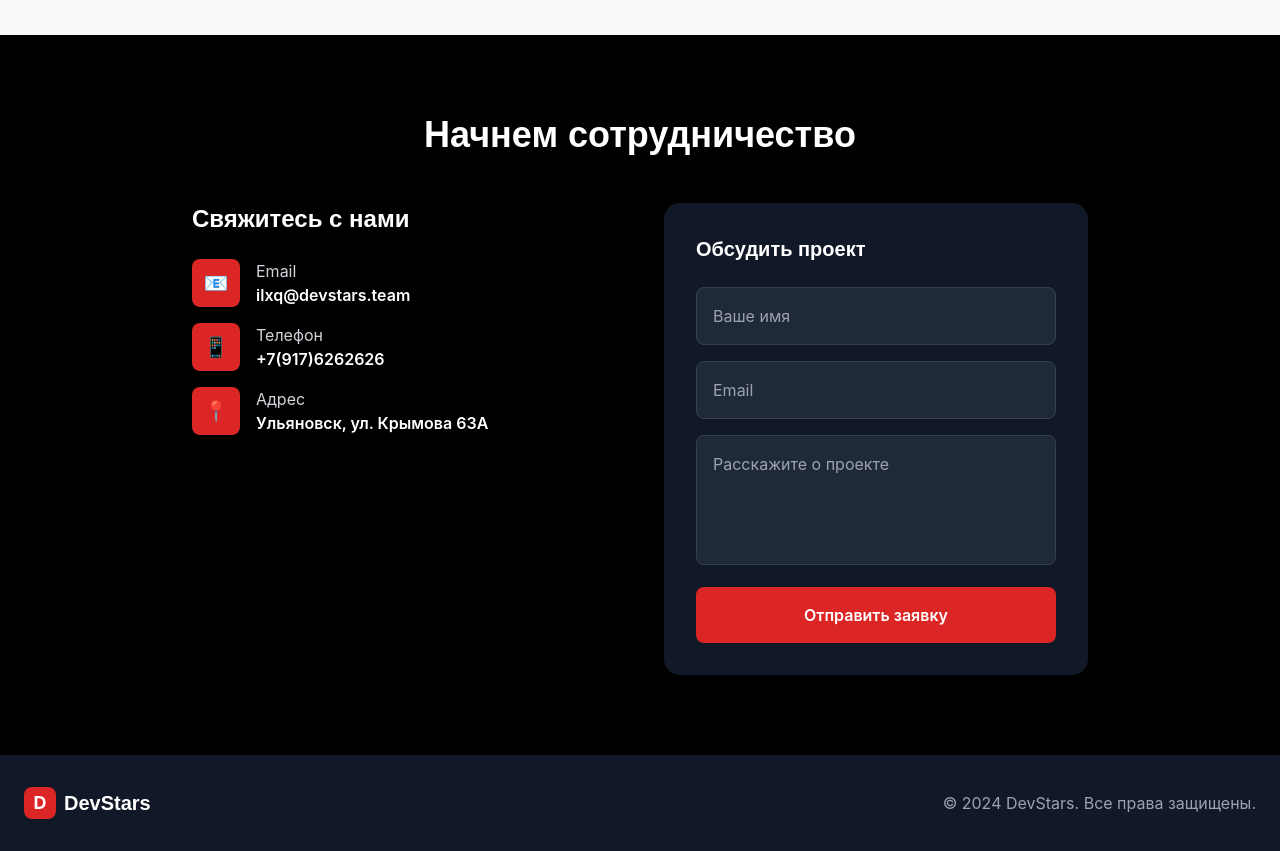
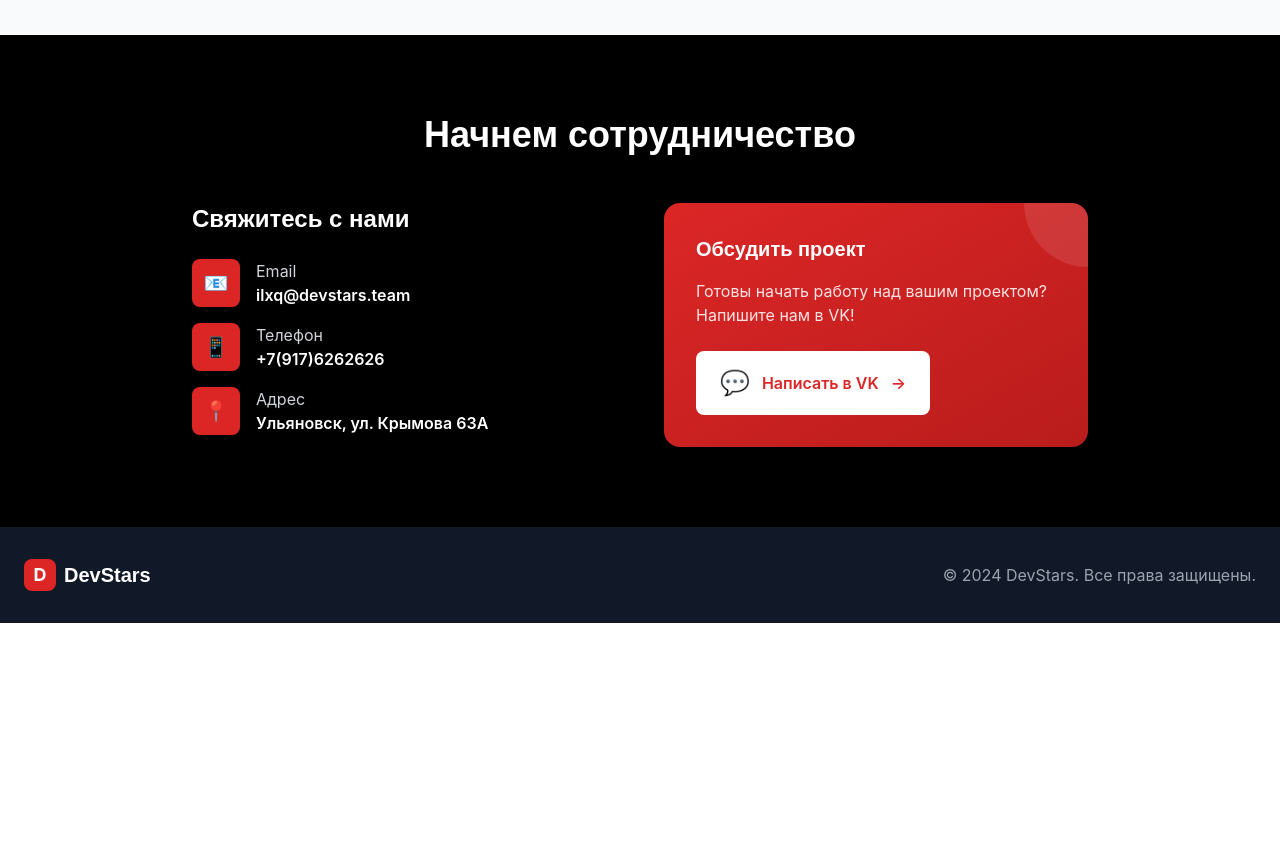
Before and after one commit to ilxq99/devstars-website-development, a React (Vite) app: page / in a window 1280 px wide. Shown: the part 3940-4791 px from the top of the page. After the commit the page ends 4563 px from the top, so only its background shows below. Built offline with nearby package versions, Linux system fonts and the light colour scheme.

Commit message:
Правка футера и ссылки на обсуждение

```diff
--- a/src/pages/Index.tsx
+++ b/src/pages/Index.tsx
@@ -483,30 +483,28 @@ const Index = () => {
                 </div>
               </div>
             </div>
-            <div className="bg-gray-900 p-8 rounded-2xl">
-              <h3 className="font-montserrat font-semibold text-xl mb-6">
-                Обсудить проект
-              </h3>
-              <form className="space-y-4">
-                <input
-                  type="text"
-                  placeholder="Ваше имя"
-                  className="w-full p-4 bg-gray-800 border border-gray-700 rounded-lg text-white placeholder-gray-400 focus:outline-none focus:border-red-600"
-                />
-                <input
-                  type="email"
-                  placeholder="Email"
-                  className="w-full p-4 bg-gray-800 border border-gray-700 rounded-lg text-white placeholder-gray-400 focus:outline-none focus:border-red-600"
-                />
-                <textarea
-                  placeholder="Расскажите о проекте"
-                  rows={4}
-                  className="w-full p-4 bg-gray-800 border border-gray-700 rounded-lg text-white placeholder-gray-400 focus:outline-none focus:border-red-600 resize-none"
-                ></textarea>
-                <button className="w-full bg-red-600 text-white p-4 rounded-lg hover:bg-red-700 transition-colors font-inter font-semibold">
-                  Отправить заявку
-                </button>
-              </form>
+            <div className="bg-gradient-to-br from-red-600 to-red-700 p-8 rounded-2xl relative overflow-hidden">
+              <div className="relative z-10">
+                <h3 className="font-montserrat font-semibold text-xl mb-4 text-white">
+                  Обсудить проект
+                </h3>
+                <p className="text-red-100 mb-6 font-inter">
+                  Готовы начать работу над вашим проектом? Напишите нам в VK!
+                </p>
+                <a
+                  href="https://vk.com/devstars"
+                  target="_blank"
+                  rel="noopener noreferrer"
+                  className="inline-flex items-center space-x-3 bg-white text-red-600 px-6 py-4 rounded-lg hover:bg-red-50 transition-colors font-inter font-semibold group"
+                >
+                  <span className="text-2xl">💬</span>
+                  <span>Написать в VK</span>
+                  <span className="group-hover:translate-x-1 transition-transform">
+                    →
+                  </span>
+                </a>
+              </div>
+              <div className="absolute top-0 right-0 w-32 h-32 bg-white opacity-10 rounded-full -translate-y-16 translate-x-16"></div>
             </div>
           </div>
         </div>
```
